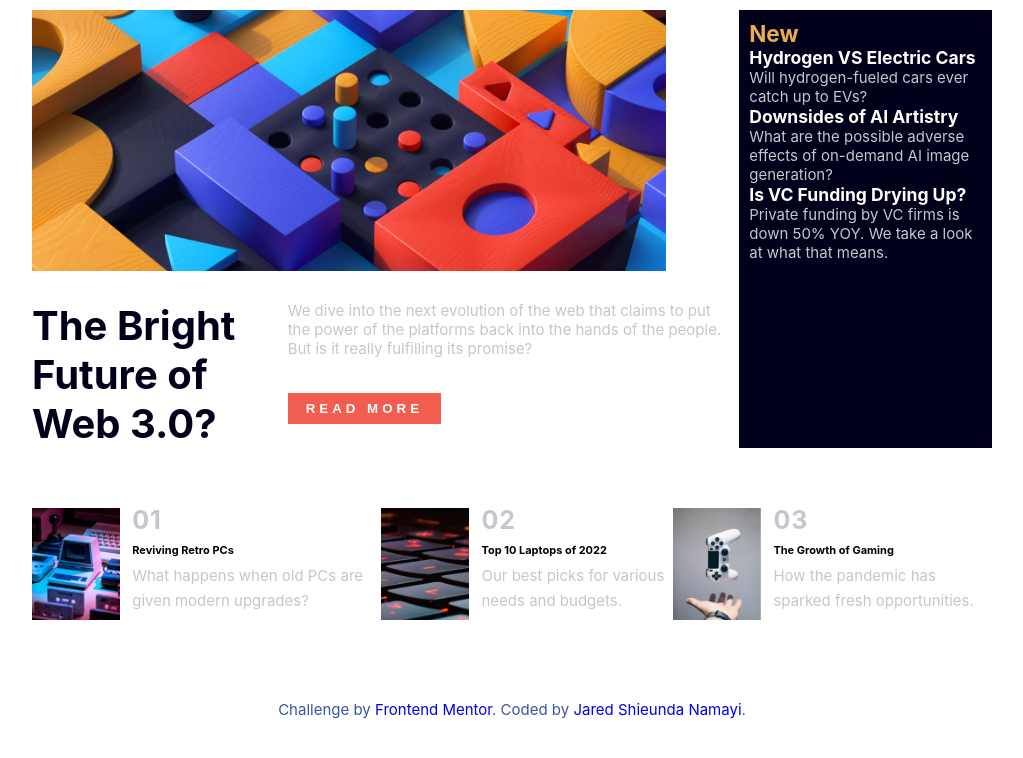
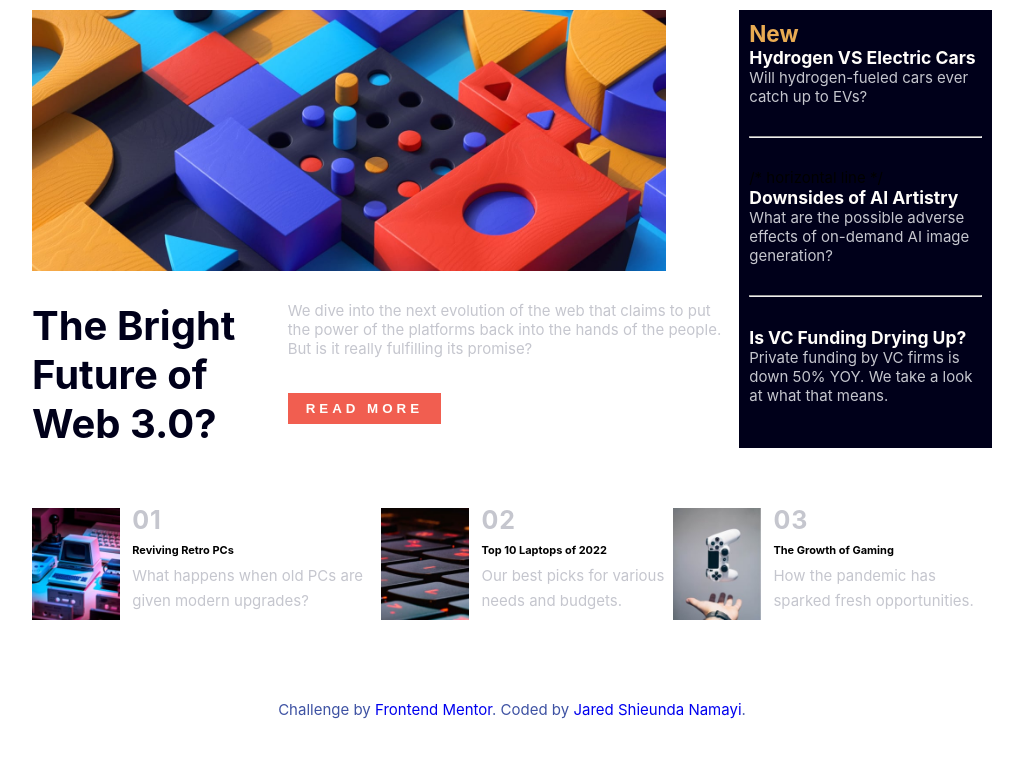
Before and after one commit to Sh13unda/news-website-homepage, a plain HTML site: page index.html in a window 1280 px wide. Shown: the part 142-900 px from the top of the page, without its empty margins (128-1151 px from the left). Drawn offline with Linux system fonts and the light colour scheme.

Commit message:
horizontal line added to the article.
horizontal line added to the article.

```diff
--- a/index.html
+++ b/index.html
@@ -47,12 +47,18 @@
             <p>
               Will hydrogen-fueled cars ever catch up to EVs?
             </p>
+
+            <hr> /* horizontal line */
+
           </div>
           <div class="art">
             <h3>Downsides of AI Artistry</h3>
             <p>
               What are the possible adverse effects of on-demand AI image generation?
             </p>
+
+            <hr>
+
           </div>
           <div class="art">
             <h3>Is VC Funding Drying Up?</h3>
--- a/styles.css
+++ b/styles.css
@@ -104,6 +104,11 @@ h2 {
 h3 {
     color: hsl(36, 100%, 99%)
 }
+hr {
+    color: hsl(233, 8%, 79%);
+    margin-top: 30px;
+    margin-bottom: 30px;
+}
 footer {
     display: flex;
     margin-top: 60px;
```
